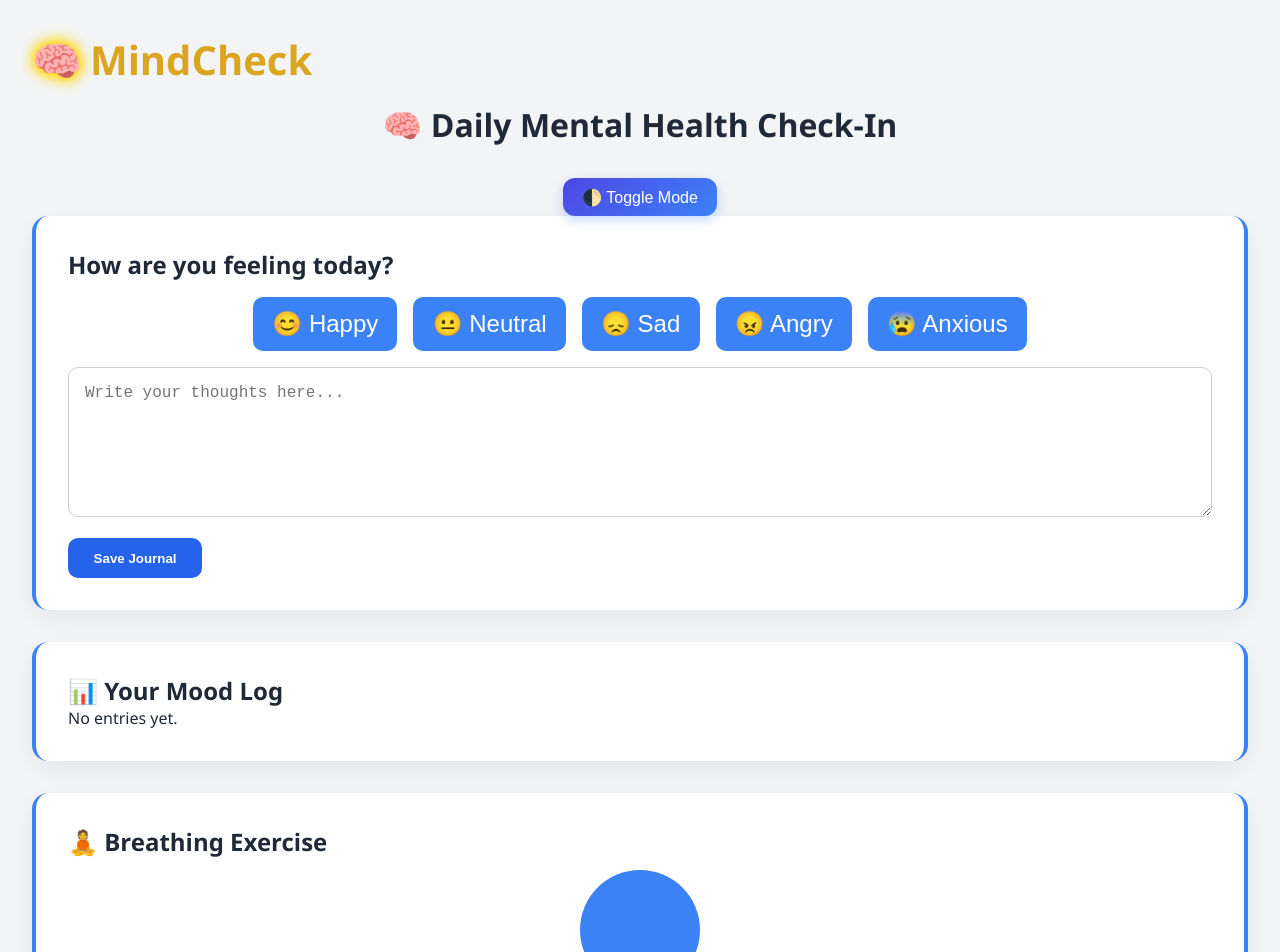
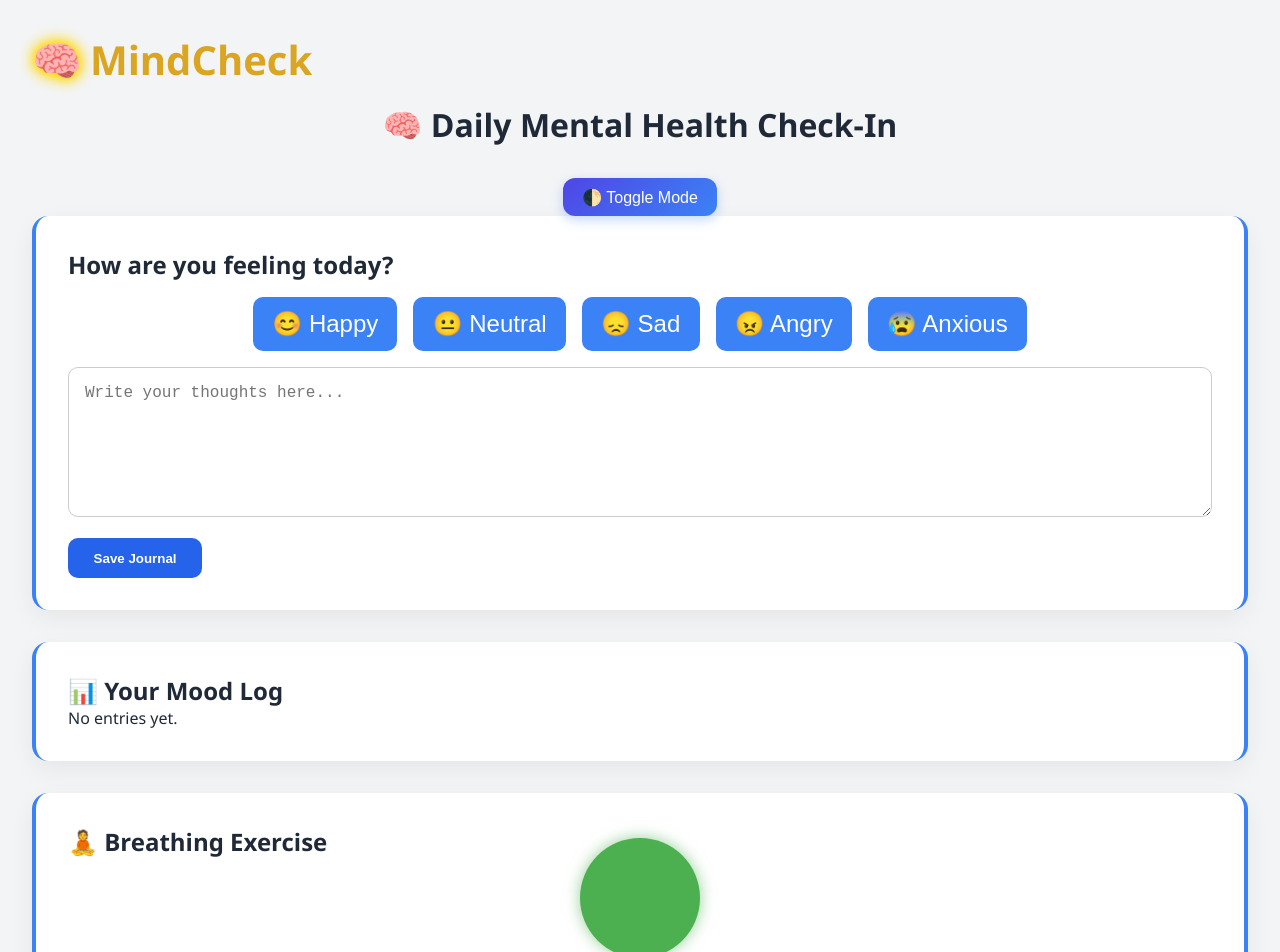
Before and after one commit to Chikwa235/MOOD2, a React (Vite) app in the folder my-app/: page / in a window 1280 px wide. Shown: the top 952 px of the page. Built offline with nearby package versions, Linux system fonts and the light colour scheme.

Commit message:
Refine breathing circle with smooth scaling and shadow effects

```diff
--- a/my-app/src/App.css
+++ b/my-app/src/App.css
@@ -226,3 +226,14 @@ button.control-btn:hover {
 .glow {
   text-shadow: 0 0 15px gold;
 }
+
+#breathingCircle {
+  width: 120px;
+  height: 120px;
+  background-color: #4CAF50; /* green circle */
+  border-radius: 50%;
+  margin: 0 auto;
+  transform: scale(1);
+  transition: transform 4s ease-in-out; /* smooth scaling */
+  box-shadow: 0 0 15px rgba(76, 175, 80, 0.6);
+}
```
